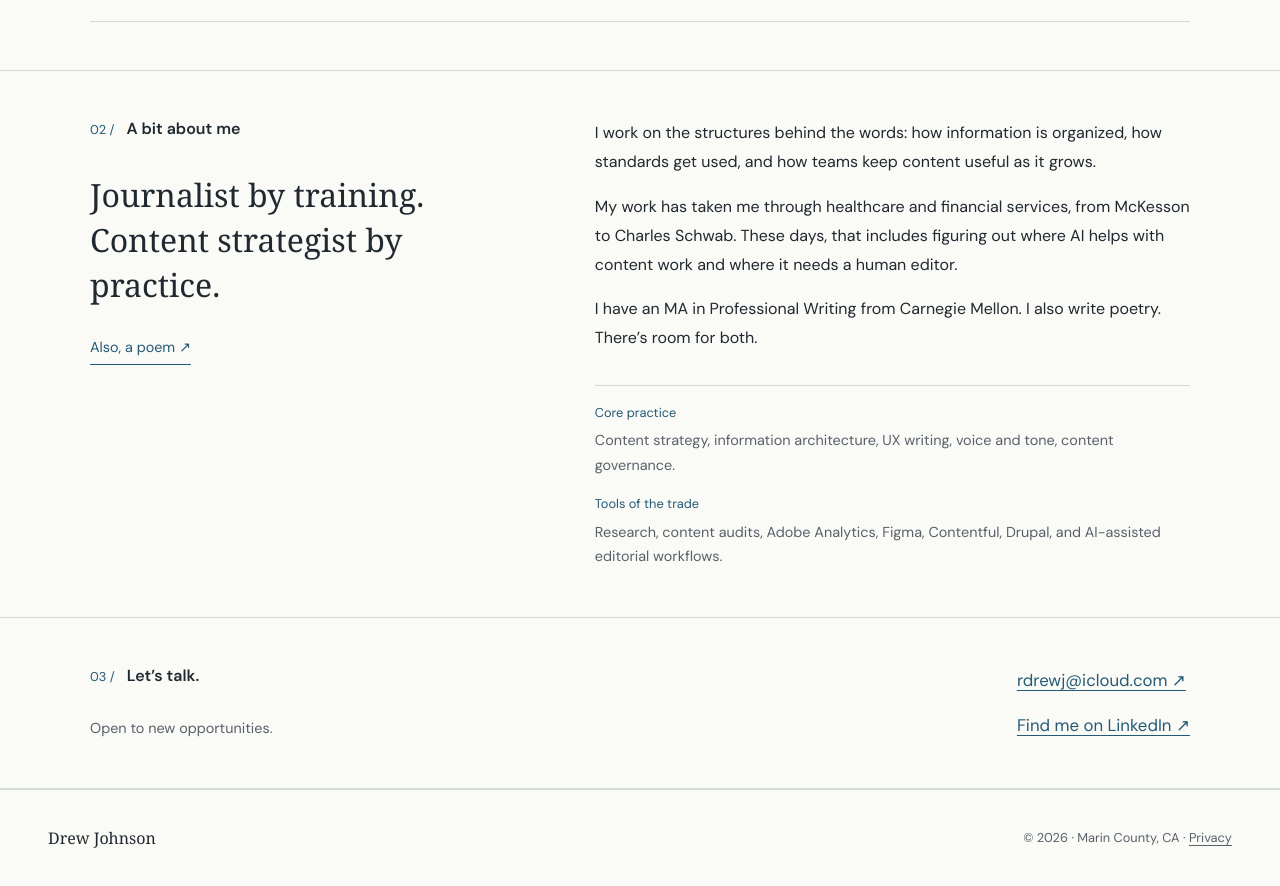
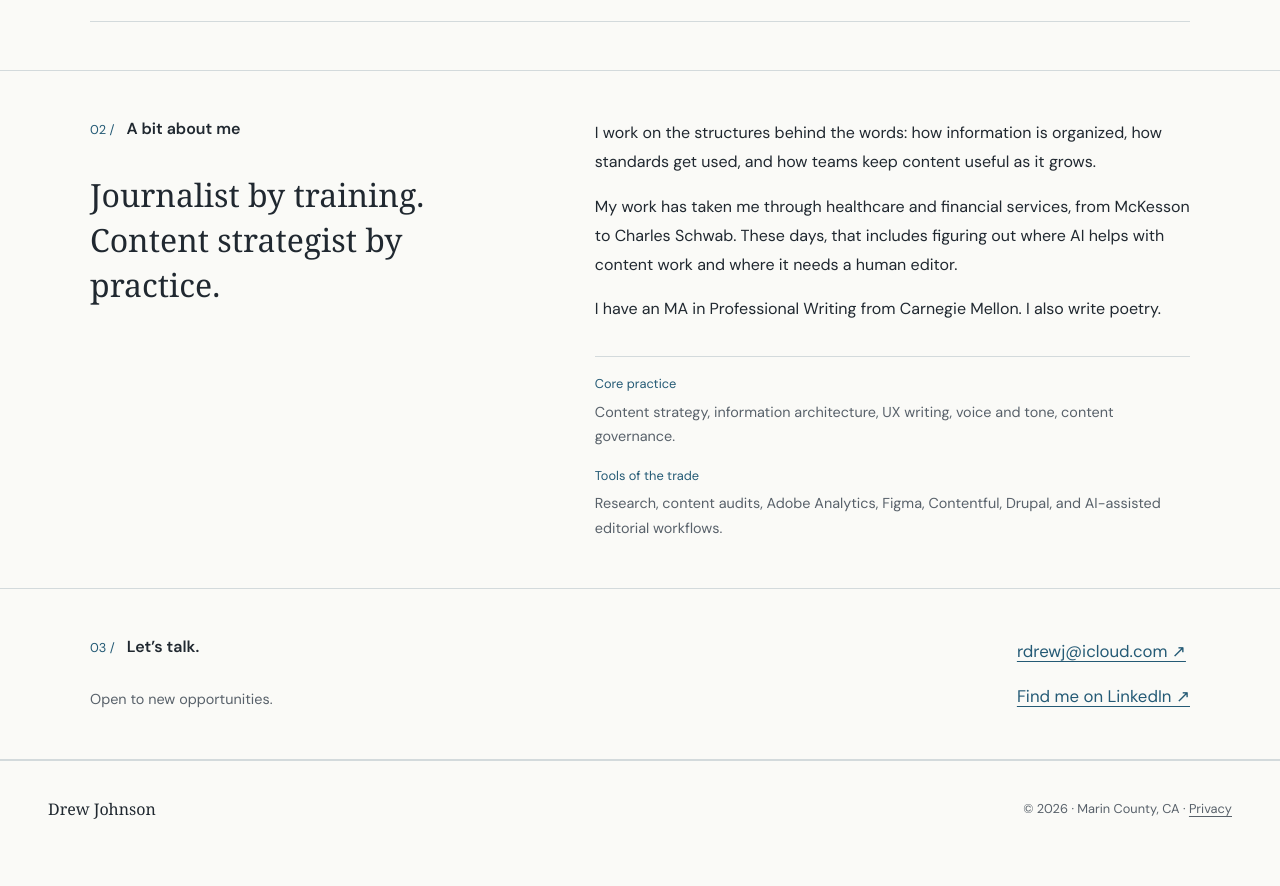
Before and after one commit to rdrewj/content-strategy-portfolio, a website: page index.html in a window 1280 px wide. Shown: the part 1726-2612 px from the top of the page. After the commit the page ends 2583 px from the top, so only its background shows below. Drawn offline with Linux system fonts and the light colour scheme.

Commit message:
Remove About poem link and closing line; revise resume and replace PDF

```diff
--- a/index.html
+++ b/index.html
@@ -64,7 +64,7 @@
       </ul>
     </div>
   </section>
-  <section id="about"><div class="section-inner about-layout"><div><div class="section-header"><span class="section-number">02 /</span><h2 class="section-title">A bit about me</h2></div><p class="about-lead">Journalist by training.<br>Content strategist by practice.</p><button class="poem-link" type="button" id="poem-link" aria-haspopup="dialog" aria-controls="brief-panel">Also, a poem ↗</button></div><div class="about-copy"><p>I work on the structures behind the words: how information is organized, how standards get used, and how teams keep content useful as it grows.</p><p>My work has taken me through healthcare and financial services, from McKesson to Charles Schwab. These days, that includes figuring out where AI helps with content work and where it needs a human editor.</p><p>I have an MA in Professional Writing from Carnegie Mellon. I also write poetry. There’s room for both.</p><dl class="practice-list"><div><dt>Core practice</dt><dd>Content strategy, information architecture, UX writing, voice and tone, content governance.</dd></div><div><dt>Tools of the trade</dt><dd>Research, content audits, Adobe Analytics, Figma, Contentful, Drupal, and AI-assisted editorial workflows.</dd></div></dl></div></div></section>
+  <section id="about"><div class="section-inner about-layout"><div><div class="section-header"><span class="section-number">02 /</span><h2 class="section-title">A bit about me</h2></div><p class="about-lead">Journalist by training.<br>Content strategist by practice.</p></div><div class="about-copy"><p>I work on the structures behind the words: how information is organized, how standards get used, and how teams keep content useful as it grows.</p><p>My work has taken me through healthcare and financial services, from McKesson to Charles Schwab. These days, that includes figuring out where AI helps with content work and where it needs a human editor.</p><p>I have an MA in Professional Writing from Carnegie Mellon. I also write poetry.</p><dl class="practice-list"><div><dt>Core practice</dt><dd>Content strategy, information architecture, UX writing, voice and tone, content governance.</dd></div><div><dt>Tools of the trade</dt><dd>Research, content audits, Adobe Analytics, Figma, Contentful, Drupal, and AI-assisted editorial workflows.</dd></div></dl></div></div></section>
   <section id="contact"><div class="section-inner contact-layout"><div><div class="section-header"><span class="section-number">03 /</span><h2 class="section-title">Let’s talk.</h2></div><p>Open to new opportunities.</p></div><div class="contact-links"><a href="mailto:rdrewj@icloud.com">rdrewj@icloud.com ↗</a><a href="https://linkedin.com/in/rdrewj" target="_blank" rel="noopener">Find me on LinkedIn ↗</a></div></div></section>
 </main>
   <!-- FOOTER -->
@@ -110,7 +110,6 @@
     }
 
     document.getElementById('brief-trigger').addEventListener('click', () => openPoem('poem'));
-    document.getElementById('poem-link').addEventListener('click', () => openPoem('about'));
     closeBtn.addEventListener('click', () => {
       panel.inert = true;
       panel.classList.remove('open');
```
Also changed, not shown: 1 other file.
